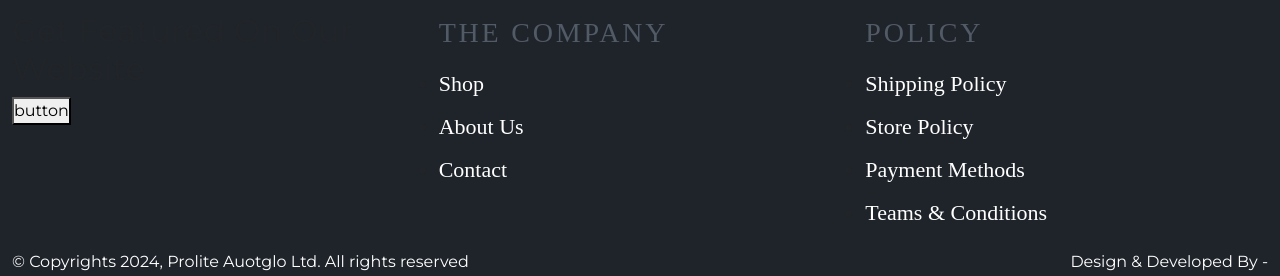
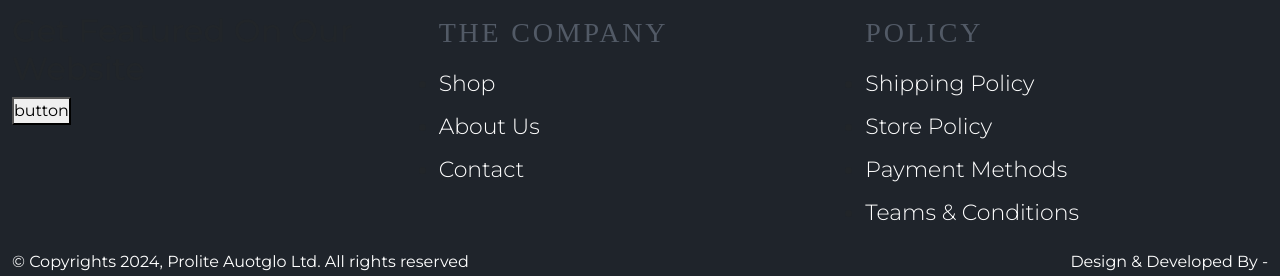
Before and after one commit to pixeldesignindia/prolite-Ecommerce, a React (Vite) app in the folder frontend-ecommerce/: page / in a window 1280 px wide. Shown: the part 594-870 px from the top of the page. Built offline with nearby package versions, Linux system fonts and the light colour scheme; no server answers.

Commit message:
global css added

```diff
--- a/frontend-ecommerce/src/global.css
+++ b/frontend-ecommerce/src/global.css
@@ -1,3 +1,20 @@
 @import url('https://fonts.googleapis.com/css2?family=Montserrat:wght@100;200;300;400;500;600;700;800&display=swap');
 /* img{height: 200px;width: 200px;} */
 body,footer{font-family: Montserrat;overflow-x: hidden;}
+* {
+    margin: 0;
+    padding: 0;
+    box-sizing: border-box;
+  }
+
+  a{text-decoration: none;font-family: Montserrat;}
+  /* Carousel */
+.swiper {
+  width: 90vw;height: 300px}
+  body{overflow-x: hidden;}
+
+/* Body styles */
+  h1,h2,h3,h4,h5,h6 {font-family: Montserrat;}
+  p{font-family: Montserrat;margin: 0 !important;}
+  .b{font-weight: 600 !important;}
+  .bg-blue{background: #F4FAFF;}
```
